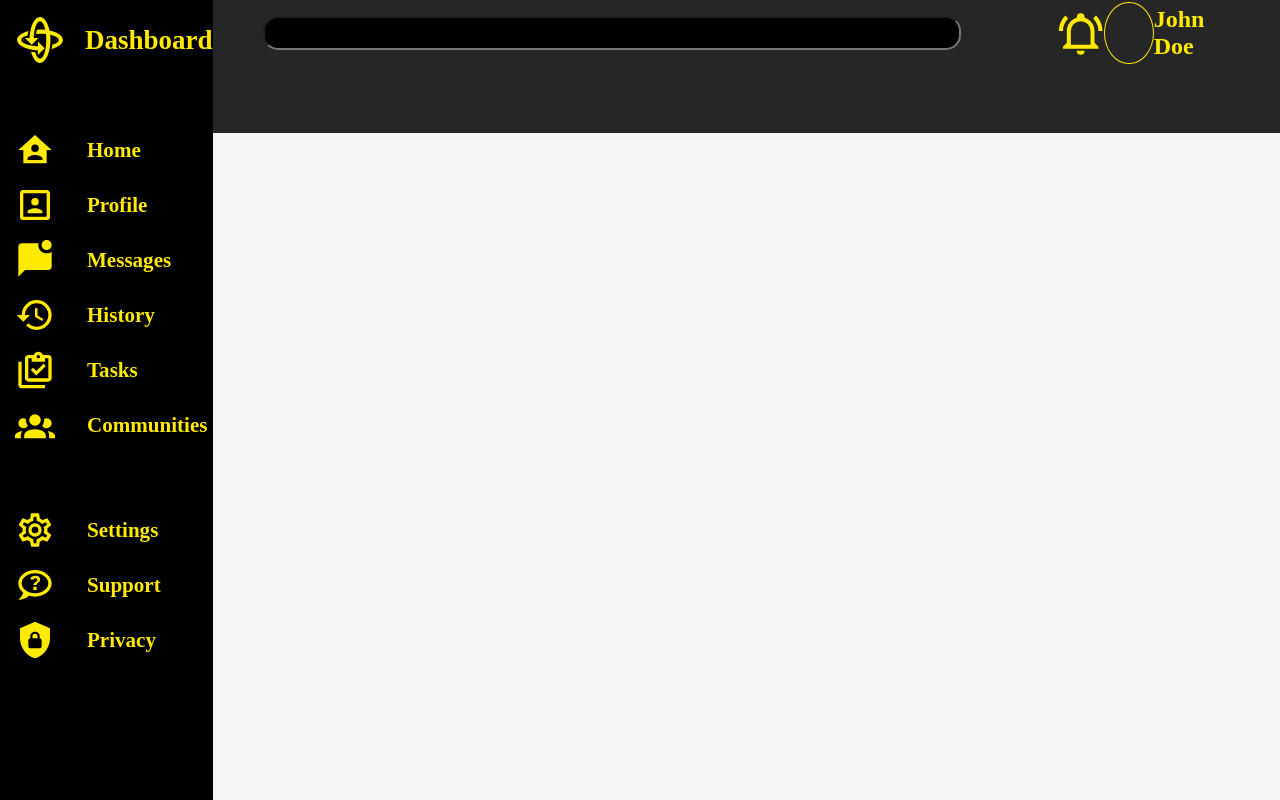
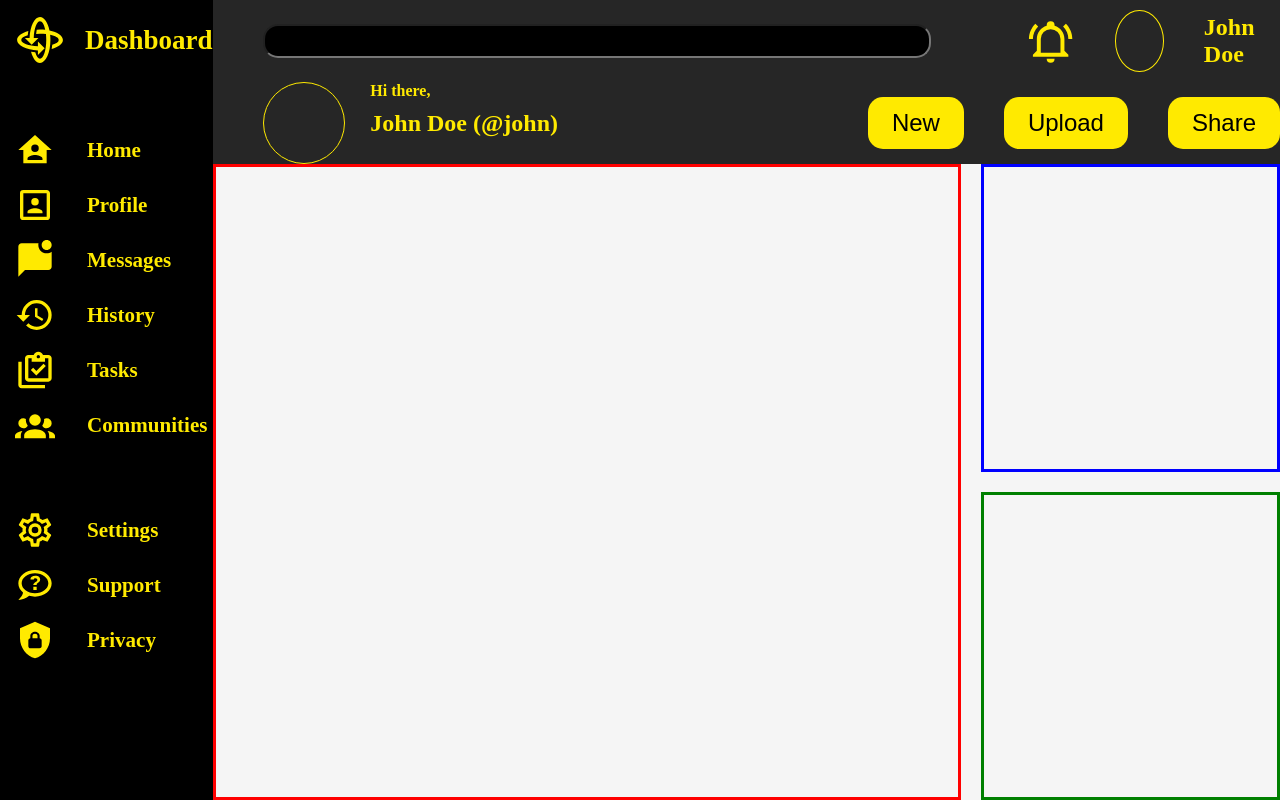
Before and after one commit to jelenji/admin-dashboard, a plain HTML site: page index.html in a window 1280 px wide. Drawn offline with Linux system fonts and the light colour scheme.

Commit message:
completed header, outlined content

```diff
--- a/index.html
+++ b/index.html
@@ -25,7 +25,20 @@
                 </div>
             </div>
             <div class="header-bottom">
+                <div class="header-bottom-left">
+                    <div class="avi-container">
 
+                    </div>
+                    <div class="greetings-container">
+                        <h4>Hi there,</h4>
+                        <h2>John Doe (@john)</h2>
+                    </div>
+                </div>
+                <div class="header-bottom-right">
+                    <button>New</button>
+                    <button>Upload</button>
+                    <button>Share</button>
+                </div>
             </div>
         </div>
         <div class="sidebar">
@@ -76,8 +89,17 @@
                 </div>
             </div>
         </div>
-        <div class="main-content">
-    </div>
+        <div class="content">
+            <div class="projects">
+
+            </div>
+            <div class="announcements">
+
+            </div>
+            <div class="trending">
+
+            </div>
+        </div>
     </div>
 </body>
 </html>
--- a/style.css
+++ b/style.css
@@ -79,16 +79,25 @@
     gap: 100px;
 }
 
+.header-top-left,
+.header-bottom-left{
+    margin-left: 50px;
+}
+
+.header-top-right
+.header-bottom-right{
+    margin-right: 50px;
+
+}
+
 .header-top-left{
-    margin-left: 50px;
     align-self: center;
 }
 
 .header-top-right{
-    margin-right: 50px;
     align-self: center;
     display: flex;
-    justify-content: space-between;
+    gap: 40px;
 }
 
 .header-top-right svg{
@@ -125,5 +134,71 @@
 
 .header-bottom{
     display: grid;
+    grid-template-columns: 1fr .5fr;
+}
+
+.header-bottom-left{
+    display: flex;
+    gap:25px;
+}
+
+.header-bottom-left .avi-container{
+    width: 80px;
+    height: 80px;
+}
+
+.greetings-container h2,
+.greetings-container h4{
+    color: var(--primary-color);
+}
+
+.greetings-container h2{
+    margin-top: 10px;
+}
+
+.header-bottom-right{
+    display: flex;
+    align-items: center;
+    gap: 40px;
+}
+
+.header-bottom-right button{
+    background-color: var(--primary-color);
+    color: #000000;
+    font-size: 24px;
+    padding: 12px 24px;
+    border-color: #000000;
+    outline: none;
+    border: none;
+    border-radius: 15px;
+}
+.header-bottom-right button:active{
+    background-color: #000000;
+    color: var(--primary-color)
+}
+
+.content{
+    display: grid;
+    grid-template-columns: 1fr .4fr;
+    grid-template-rows: 1fr 1fr;
+    grid-template-areas:
+    "projects annoucements"
+    "projects trending";
+    gap: 20px;
 
 }
+
+.projects{
+    border: 3px solid red;
+    grid-area: projects;
+}
+
+.announcements{
+    border: 3px solid blue;
+    grid-area: annoucements;
+}
+
+.trending{
+    border: 3px solid green;
+    grid-area: trending;
+}
```
